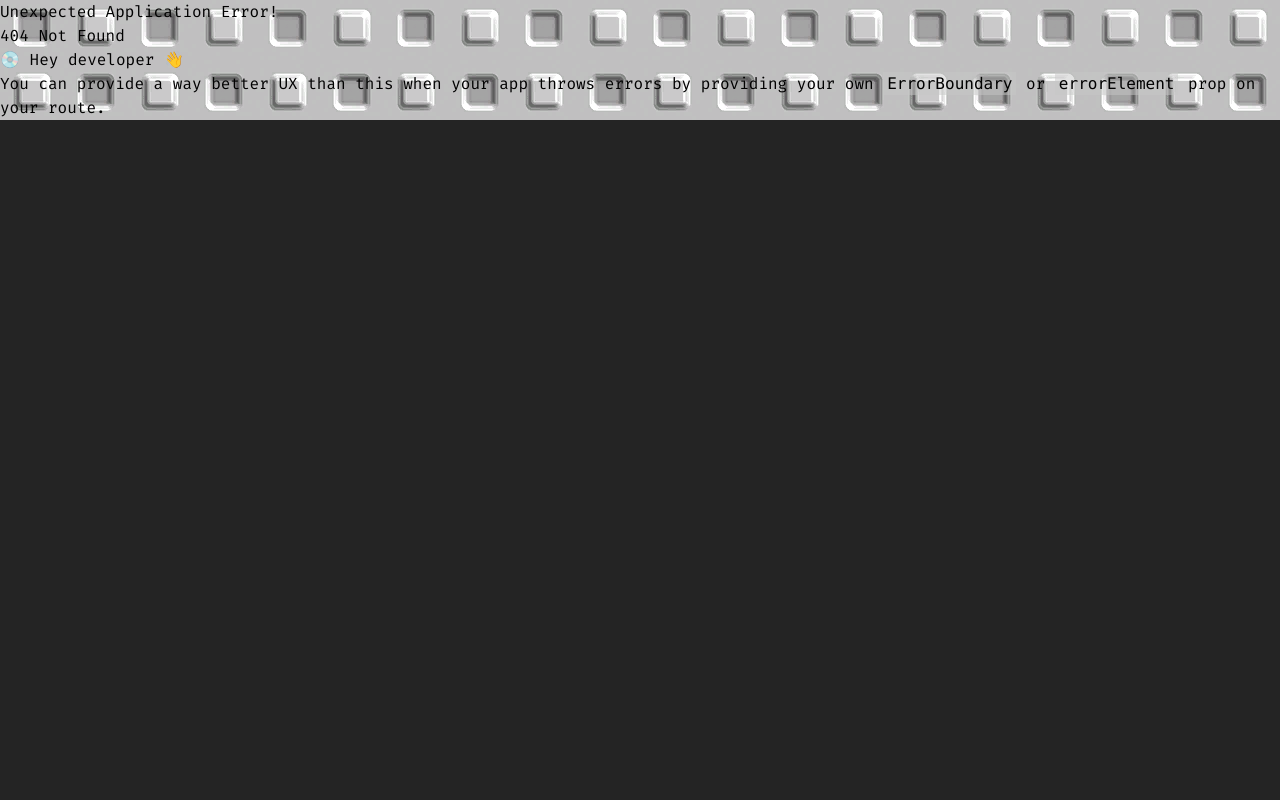
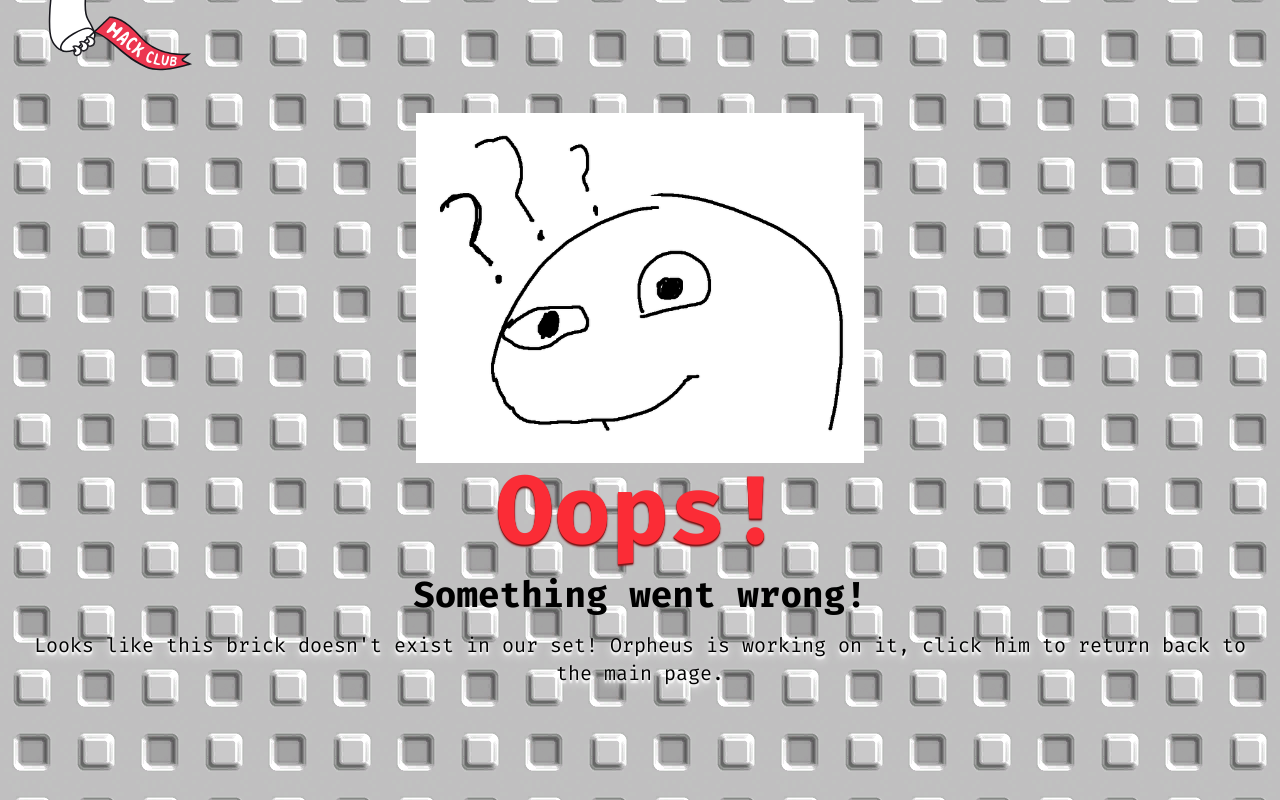
Before and after one commit to junyali/bricklayer-ysws, a React (Vite) app: page /resources in a window 1280 px wide. Before the commit this address had no page. Built offline with nearby package versions, Linux system fonts and the light colour scheme.

Commit message:
Add error page with orphy :3

```diff
--- a/src/main.tsx
+++ b/src/main.tsx
@@ -8,6 +8,7 @@ import { SideBar } from './components/SideBar.tsx';
 import { DocPage } from './layouts/DocPage.tsx';
 import Guide from './pages/Guide.mdx';
 import Faq from './pages/FAQ.mdx';
+import {NotFound} from "./pages/NotFound.tsx";
 
 const router = createBrowserRouter([
   {
@@ -25,6 +26,10 @@ const router = createBrowserRouter([
     element: (
       <DocPage Content={ Faq } SideBar={ SideBar } />
     ),
+  },
+  {
+    path: '*',
+    element: <NotFound />
   }
 ])
 
--- /dev/null
+++ b/src/pages/NotFound.tsx
@@ -0,0 +1,34 @@
+import { useRouteError, isRouteErrorResponse } from 'react-router';
+import {OrpheusFlag} from "../components/OrpheusFlag.tsx";
+
+export function NotFound() {
+	const error = useRouteError();
+	const isNotFound = isRouteErrorResponse(error) && error.status;
+	return (
+		<div className="min-h-screen flex flex-col">
+			<OrpheusFlag />
+			<div className="flex-grow flex flex-col items-center justify-center px-8">
+				<div className="text-center mt-8">
+					<a
+						href="/"
+					>
+						<img
+							src="/confused_dinosaur.png"
+							alt=""
+							className="max-w-md mx-auto"
+						></img>
+					</a>
+					<h1 className="text-6xl md:text-8xl font-extrabold text-red-500 text-shadow-red-900 text-shadow-sm mb-4">
+						{isNotFound ? '404' : 'Oops!'}
+					</h1>
+					<h2 className="text-3xl md:text-4xl font-bold text-black mb-4">
+						{isNotFound ? 'Page Not Found': 'Something went wrong!'}
+					</h2>
+					<p className="text-xl text-black text-shadow-white text-shadow-lg mb-8">
+						Looks like this brick doesn't exist in our set! Orpheus is working on it, click him to return back to the main page.
+					</p>
+				</div>
+			</div>
+		</div>
+	);
+}
```
Also changed, not shown: public/confused_dinosaur.png (added).
